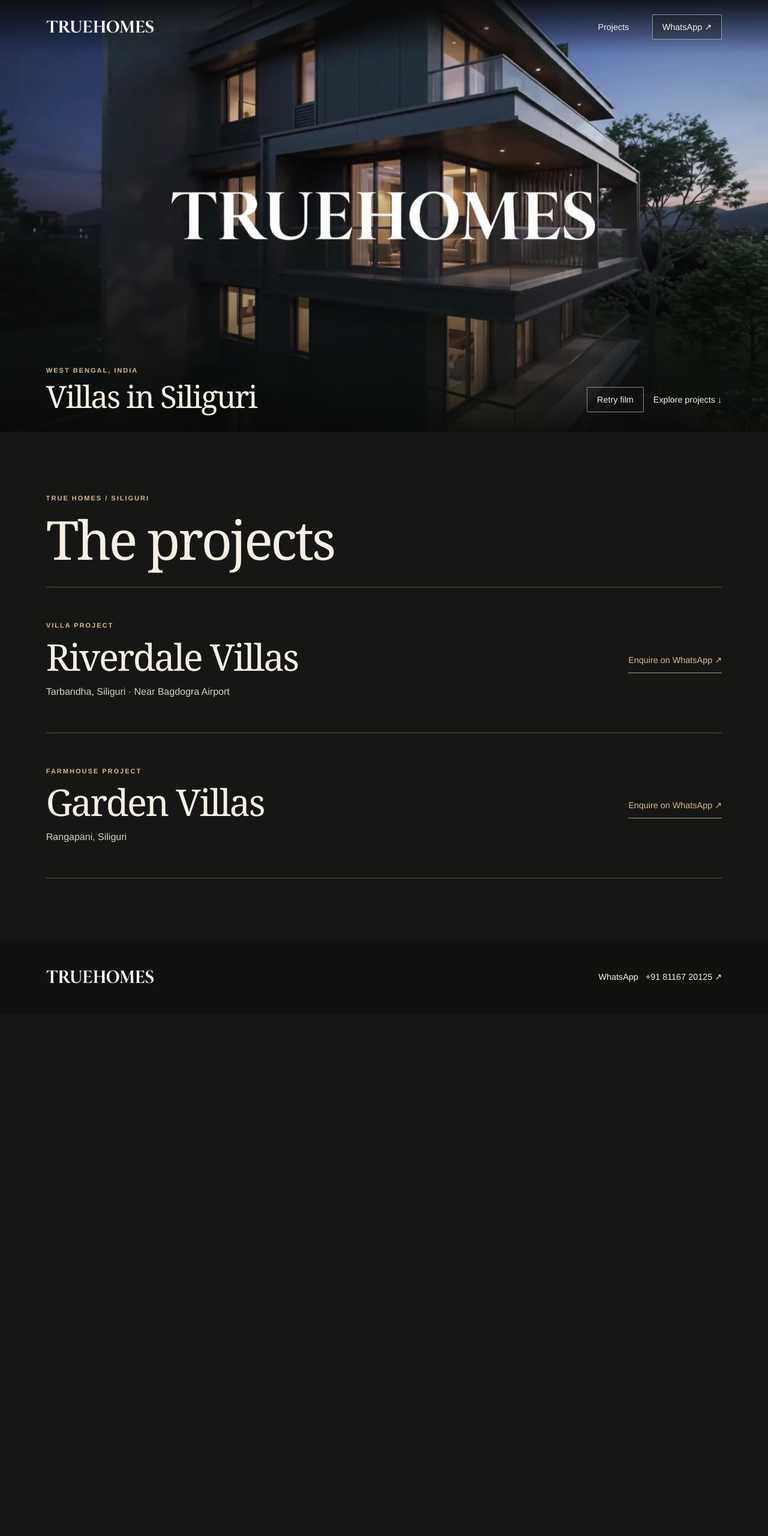
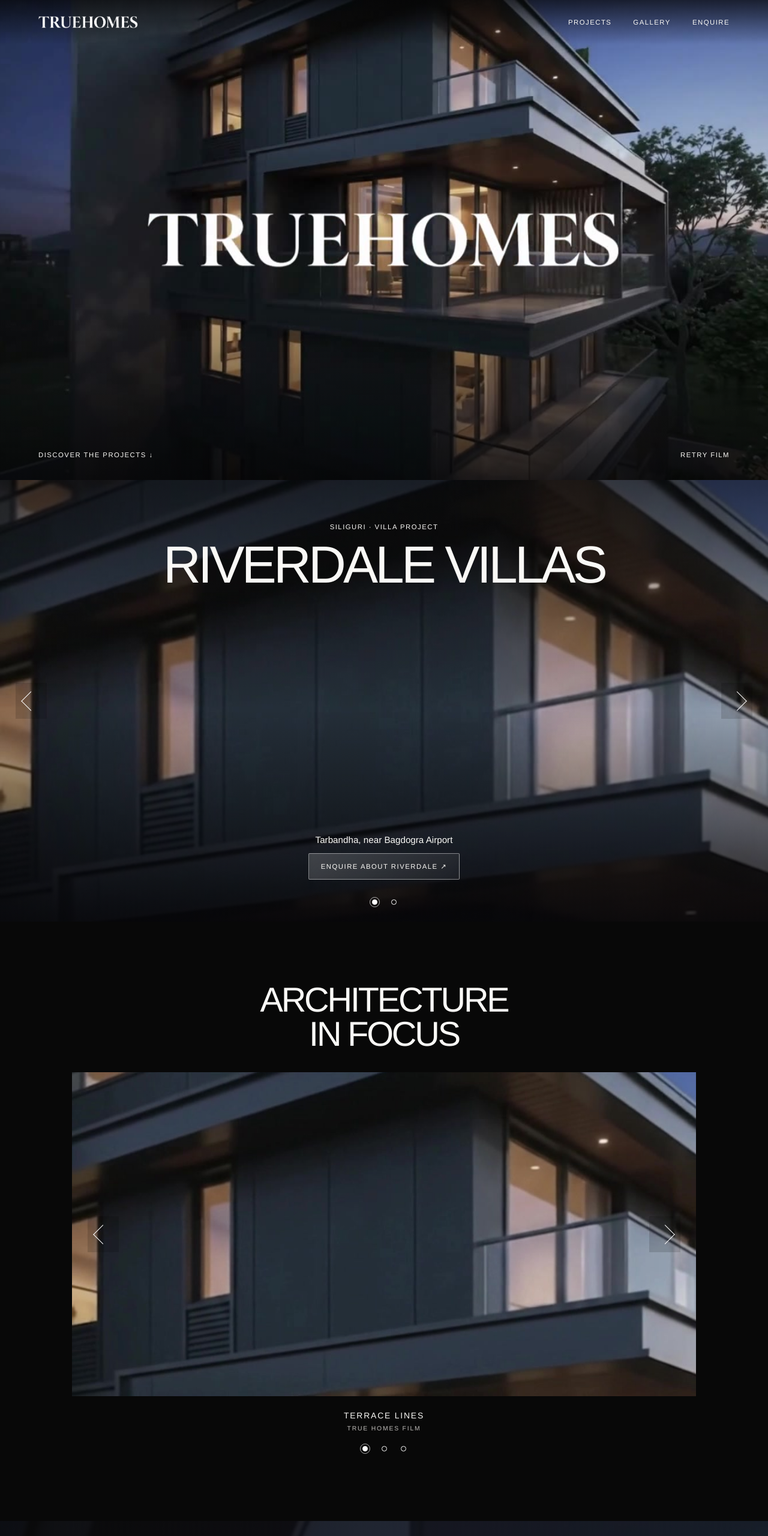
Before and after one commit to duttanurag321-ux/true-homes-siliguri, a plain HTML site: page site/index.html in a window 1280 px wide. Shown: the top 2560 px of the page at 60% size. Before the commit the page ends 1690 px from the top, so only its background shows below. Drawn offline with Linux system fonts and the light colour scheme.

Commit message:
Add files via upload

```diff
--- /dev/null
+++ b/site/collection.js
@@ -0,0 +1,47 @@
+const menuButton = document.querySelector("#menu-button");
+const menu = document.querySelector("#menu");
+
+function setMenu(open) {
+  menu.hidden = !open;
+  menuButton.setAttribute("aria-expanded", String(open));
+  menuButton.setAttribute("aria-label", open ? "Close menu" : "Open menu");
+}
+menuButton.addEventListener("click", () => setMenu(menu.hidden));
+menu.addEventListener("click", () => setMenu(false));
+document.addEventListener("keydown", event => {
+  if (event.key === "Escape" && !menu.hidden) {
+    setMenu(false);
+    menuButton.focus();
+  }
+});
+
+for (const carousel of document.querySelectorAll("[data-carousel]")) {
+  const track = carousel.querySelector(".track");
+  const dots = [...carousel.querySelectorAll(".dots button")];
+  const slides = [...track.children];
+  let active = 0;
+
+  function show(index) {
+    active = (index + slides.length) % slides.length;
+    const smooth = !matchMedia("(prefers-reduced-motion: reduce)").matches;
+    track.scrollTo({left: slides[active].offsetLeft - slides[0].offsetLeft,
+                    behavior: smooth ? "smooth" : "instant"});
+  }
+  function sync() {
+    active = Math.min(slides.length - 1, Math.round(track.scrollLeft / track.clientWidth));
+    dots.forEach((dot, index) => dot.setAttribute("aria-pressed", String(index === active)));
+    slides.forEach((slide, index) => { slide.inert = index !== active; });
+  }
+  carousel.querySelector(".prev").addEventListener("click", () => show(active - 1));
+  carousel.querySelector(".next").addEventListener("click", () => show(active + 1));
+  dots.forEach((dot, index) => dot.addEventListener("click", () => show(index)));
+  track.addEventListener("keydown", event => {
+    if (event.key === "ArrowLeft" || event.key === "ArrowRight") {
+      event.preventDefault();
+      show(active + (event.key === "ArrowLeft" ? -1 : 1));
+    }
+  });
+  track.addEventListener("scroll", sync, {passive:true});
+  window.addEventListener("resize", sync);
+  sync();
+}
--- a/site/index.html
+++ b/site/index.html
@@ -2,33 +2,58 @@
 <html lang="en-IN">
 <head>
 <meta charset="utf-8">
-  <meta name="viewport" content="width=device-width, initial-scale=1">
-  <meta name="theme-color" content="#161715">
-  <meta name="description" content="Explore Riverdale Villas in Tarbandha near Bagdogra Airport and Garden Villas, a farmhouse project in Rangapani, Siliguri. Enquire with True Homes on WhatsApp.">
-  <title>True Homes | Villas in Siliguri</title>
+<meta name="viewport" content="width=device-width, initial-scale=1, viewport-fit=cover">
+<meta name="theme-color" content="#090909">
+<meta name="description" content="Explore Riverdale Villas near Bagdogra Airport and Garden Villas in Rangapani, Siliguri. Contact True Homes on WhatsApp.">
+<title>True Homes | Siliguri</title>
 <link rel="stylesheet" href="styles.css">
 <script defer src="video.js"></script>
+<script defer src="collection.js"></script>
 </head>
 <body>
 <a class="skip" href="#projects">Skip to projects</a>
-<header>
-  <a href="#home" aria-label="True Homes home"><img src="assets/wordmark.png" alt="True Homes" class="logo"></a>
-  <nav aria-label="Main navigation"><a href="#projects">Projects</a><a class="outline" href="https://wa.me/918116720125?text=Hello%20True%20Homes%2C%20I%27d%20like%20to%20enquire%20about%20your%20projects%20in%20Siliguri.">WhatsApp ↗</a></nav>
+<header class="mast">
+<a href="#home" aria-label="True Homes home"><img class="logo" src="assets/wordmark.png" alt="True Homes"></a>
+<nav class="wide-nav" aria-label="Main navigation"><a href="#projects">Projects</a><a href="#gallery">Gallery</a><a href="#interest">Enquire</a></nav>
+<button id="menu-button" class="menu-toggle" aria-expanded="false" aria-controls="menu" aria-label="Open menu"><i></i><i></i></button>
 </header>
+<nav id="menu" aria-label="Mobile navigation" hidden><a href="#home">Home</a><a href="#projects">Projects</a><a href="#gallery">Gallery</a><a href="#interest">Enquire</a></nav>
 <main>
-  <section class="hero" id="home" aria-label="True Homes in Siliguri">
+<section class="hero" id="home" aria-label="True Homes opening film">
+<h1 class="sr">True Homes villas in Siliguri</h1>
 <picture><source media="(max-width: 700px) and (orientation: portrait)" srcset="assets/cover-tall.jpg"><img class="film" src="assets/cover-wide.jpg" alt=""></picture>
 <video class="film" muted loop playsinline aria-hidden="true" data-wide="assets/hero-desktop.mp4.mp4" data-tall="assets/hero-mobile.mp4.mp4"></video>
-    <div class="hero-foot"><div><p class="label">West Bengal, India</p><h1>Villas in Siliguri</h1></div>
-    <div class="controls"><button type="button" hidden>Play film</button><a href="#projects">Explore projects ↓</a></div></div>
+<div class="film-foot"><a href="#projects">Discover the projects ↓</a><span class="controls"><button type="button" hidden>Play film</button></span></div>
 </section>
-  <section class="projects" id="projects" aria-labelledby="projects-heading">
-    <p class="label">True Homes / Siliguri</p><h2 id="projects-heading">The projects</h2>
-    <article><div><p class="label">Villa project</p><h3>Riverdale Villas</h3><p>Tarbandha, Siliguri <span>·</span> Near Bagdogra Airport</p></div>
-    <a class="project-link" aria-label="Enquire about Riverdale Villas on WhatsApp" href="https://wa.me/918116720125?text=Hello%20True%20Homes%2C%20I%27m%20interested%20in%20Riverdale%20Villas%20in%20Tarbandha.%20Could%20you%20share%20the%20details%3F">Enquire on WhatsApp ↗</a></article>
-    <article><div><p class="label">Farmhouse project</p><h3>Garden Villas</h3><p>Rangapani, Siliguri</p></div>
-    <a class="project-link" aria-label="Enquire about Garden Villas on WhatsApp" href="https://wa.me/918116720125?text=Hello%20True%20Homes%2C%20I%27m%20interested%20in%20Garden%20Villas%2C%20the%20farmhouse%20project%20in%20Rangapani.%20Could%20you%20share%20the%20details%3F">Enquire on WhatsApp ↗</a></article>
+
+<section id="projects" class="showcase" aria-label="Projects in Siliguri" data-carousel>
+<div class="track" tabindex="0" aria-label="Swipe or use arrow keys to browse projects">
+<article class="slide river"><div class="slide-title"><p>Siliguri · Villa project</p><h2>Riverdale <em>Villas</em></h2></div>
+<div class="slide-foot"><p>Tarbandha, near Bagdogra Airport</p><a class="glass" href="https://wa.me/918116720125?text=Hello%20True%20Homes%2C%20please%20share%20details%20about%20Riverdale%20Villas%20in%20Tarbandha.">Enquire about Riverdale ↗</a></div></article>
+<article class="slide garden"><div class="slide-title"><p>Siliguri · Farmhouse project</p><h2>Garden <em>Villas</em></h2></div>
+<div class="slide-foot"><p>Rangapani, Siliguri</p><a class="glass" href="https://wa.me/918116720125?text=Hello%20True%20Homes%2C%20please%20share%20details%20about%20Garden%20Villas%20in%20Rangapani.">Enquire about Garden Villas ↗</a></div></article>
+</div>
+<button class="arrow prev" aria-label="Previous project"></button><button class="arrow next" aria-label="Next project"></button>
+<div class="dots" aria-label="Choose project"><button aria-label="Show Riverdale Villas" aria-pressed="true"></button><button aria-label="Show Garden Villas" aria-pressed="false"></button></div>
 </section>
+
+<section id="gallery" class="gallery"><h2>Architecture <em>in focus</em></h2>
+<div class="gallery-stage" data-carousel>
+<div class="track" tabindex="0" aria-label="Browse stills from the True Homes film">
+<figure><img src="assets/terrace.jpg" loading="lazy" alt="Terrace with glass balustrade beneath a deep roof overhang"><figcaption>Terrace lines <small>True Homes film</small></figcaption></figure>
+<figure><img src="assets/glass.jpg" loading="lazy" alt="Warm interior light seen through full-height glazing"><figcaption>Through the glass <small>True Homes film</small></figcaption></figure>
+<figure><img src="assets/roof.jpg" loading="lazy" alt="Angular roof edge catching the evening light"><figcaption>Light on the façade <small>True Homes film</small></figcaption></figure>
+</div>
+<button class="arrow prev" aria-label="Previous film still"></button><button class="arrow next" aria-label="Next film still"></button>
+<div class="dots" aria-label="Choose film still"><button aria-label="Show terrace" aria-pressed="true"></button><button aria-label="Show glazing" aria-pressed="false"></button><button aria-label="Show façade" aria-pressed="false"></button></div>
+</div></section>
+
+<section id="interest" class="interest"><div class="contact-panel"><h2><em>Express</em> your interest</h2>
+<form action="https://wa.me/918116720125" method="get">
+<label for="project">Project of interest</label><select id="project" name="text"><option value="Hello True Homes, please share details about both projects in Siliguri.">Both projects</option><option value="Hello True Homes, please share details about Riverdale Villas in Tarbandha.">Riverdale Villas</option><option value="Hello True Homes, please share details about Garden Villas in Rangapani.">Garden Villas</option></select>
+<button class="glass" type="submit">Continue on WhatsApp ↗</button></form>
+<a class="number" href="https://wa.me/918116720125">+91 81167 20125</a></div></section>
 </main>
-<footer><img src="assets/wordmark.png" alt="True Homes" class="logo"><a href="https://wa.me/918116720125">WhatsApp &nbsp; +91 81167 20125 ↗</a></footer>
+<footer><img class="logo" src="assets/wordmark.png" alt="True Homes"><span>Siliguri, West Bengal</span></footer>
+<nav class="dock" aria-label="Quick actions"><a href="#projects">Projects</a><a href="#gallery">Gallery</a><a href="https://wa.me/918116720125?text=Hello%20True%20Homes%2C%20I%27d%20like%20to%20enquire%20about%20your%20Siliguri%20projects.">WhatsApp ↗</a></nav>
 </body></html>
--- a/site/styles.css
+++ b/site/styles.css
@@ -1,43 +1,83 @@
-:root {color-scheme:dark; --paper:#f5efe4; --gold:#d5b88f; --margin:clamp(1.25rem,6vw,7rem); font-family:"Helvetica Neue",Arial,sans-serif; color:var(--paper); background:#161715}
+:root {color-scheme:dark;--pad:clamp(20px,5vw,84px);--edge:rgba(255,255,255,.45);font-family:"Helvetica Neue",Arial,sans-serif;color:#faf9f6;background:#080808}
 * {box-sizing:border-box}
-body,h1,h2,h3,p {margin:0}
-a,button {color:inherit;text-decoration:none}
-a:hover,button:hover {color:var(--gold)}
-:focus-visible {outline:3px solid #f1c68e;outline-offset:4px}
-.skip {position:absolute;z-index:4;background:#171817;padding:12px;transform:translateY(-150%)}
-.skip:focus {transform:none}
-header,footer,.hero-foot,article,nav,.controls {display:flex;align-items:center;justify-content:space-between;gap:1rem}
-header {position:absolute;z-index:2;inset:0 0 auto;padding:1.45rem var(--margin);background:linear-gradient(#0b0c0de6,transparent)}
-.logo {display:block;width:clamp(116px,15vw,180px);height:auto}
-nav,footer,.controls,.project-link {font-size:.9rem}
-nav {gap:clamp(1rem,3vw,3rem)}
-nav a,.controls a,footer a {padding:.85rem 0}
-.outline,button {border:1px solid #ffffff80;border-radius:2px;background:#15161455;padding:.75rem 1rem}
-button {font:inherit;cursor:pointer}
-.hero {position:relative;height:90vh;height:90svh;min-height:440px;background:#262a29;isolation:isolate}
-.film,.hero::after {position:absolute;inset:0;width:100%;height:100%;object-fit:cover;z-index:-2}
+body,h1,h2,p,figure {margin:0}
+a,button,select {font:inherit;color:inherit}
+a {text-decoration:none}
+button,select {cursor:pointer}
+button {background:none;border:0}
+[hidden] {display:none!important}
+:focus-visible {outline:2px solid white;outline-offset:-3px}
+.sr,.skip:not(:focus) {position:absolute;width:1px;height:1px;overflow:hidden;clip-path:inset(50%)}
+.skip:focus {position:fixed;z-index:12;padding:16px;background:black}
+.mast,.dock,.film-foot,footer {display:flex;align-items:center;justify-content:space-between}
+.mast {height:74px;position:absolute;inset:0 0 auto;z-index:7;padding:0 var(--pad);background:linear-gradient(#050506b8,transparent)}
+.logo {display:block;width:clamp(126px,13vw,200px);height:auto}
+.wide-nav {display:flex;gap:36px}
+.wide-nav a,.glass,.film-foot,.slide-title p,figcaption,footer,.dock,.interest label {text-transform:uppercase;letter-spacing:.13em;font-size:.71rem}
+.wide-nav a {padding:14px 0}
+.menu-toggle,#menu {display:none}
+.hero {position:relative;height:100vh;height:100svh;min-height:390px;background:#101019}
+.film {position:absolute;inset:0;width:100%;height:100%;object-fit:cover}
 video {opacity:0}
 video.ready {opacity:1}
-.hero::after {content:"";z-index:-1;background:linear-gradient(0deg,#090b09e8,transparent 40%);pointer-events:none}
-.hero-foot {position:absolute;inset:auto var(--margin) 2rem;align-items:flex-end}
-.label {font-size:.69rem;letter-spacing:.18em;font-weight:600;text-transform:uppercase;color:var(--gold);line-height:1.6}
-h1,h2,h3 {font-family:"Baskervville",Georgia,serif;font-weight:400;letter-spacing:-.04em;line-height:1.08}
-h1 {font-size:clamp(2.4rem,4vw,4.6rem);margin-top:.35rem}
-.projects {max-width:1580px;margin:auto;padding:clamp(4rem,8vw,9rem) var(--margin)}
-h2 {font-size:clamp(3.4rem,7vw,7rem);margin:.6rem 0 2rem}
-article {border-top:1px solid #56564b;padding:clamp(2rem,4.3vw,4.6rem) 0}
-article:last-child {border-bottom:1px solid #56564b}
-h3 {font-size:clamp(2.35rem,4.8vw,5rem);margin:.55rem 0 .8rem}
-article p:last-child {color:#d2d0c7;line-height:1.6}
-article span {color:var(--gold)}
-.project-link {padding:.85rem 0;border-bottom:1px solid #af9778;color:var(--gold)}
-footer {padding:2.5rem var(--margin);background:#10120f}
+.hero:after {content:"";position:absolute;inset:65% 0 0;background:linear-gradient(transparent,#040405bd);pointer-events:none}
+.film-foot {position:absolute;bottom:24px;left:var(--pad);right:var(--pad);z-index:1}
+.film-foot a,.film-foot button {padding:12px 0}
+.film-foot button {text-transform:inherit;letter-spacing:inherit}
+h2 {text-transform:uppercase;font-size:clamp(2.5rem,6.8vw,7rem);font-weight:580;line-height:.98;letter-spacing:-.055em}
+h2 em {font-weight:300;font-style:normal}
+.showcase,.gallery-stage {position:relative}
+.track {display:flex;overflow-x:auto;scroll-snap-type:x mandatory;scrollbar-width:none}
+.track::-webkit-scrollbar {display:none}
+.track>* {flex:0 0 100%;min-width:0;scroll-snap-align:start;scroll-snap-stop:always}
+.slide {position:relative;min-height:510px;height:92vh;height:92svh;background-size:cover;background-position:center;display:flex;flex-direction:column;align-items:center;justify-content:space-between;text-align:center;padding:clamp(3.5rem,9vh,8rem) 20px 70px}
+.river {background-image:linear-gradient(#05050794,transparent 52%,#060609e0),url(assets/terrace.jpg)}
+.garden {background-image:linear-gradient(#100e0a96,transparent 52%,#0b0806de),url(assets/glass.jpg)}
+.slide-title p {margin:0 0 14px}
+.slide-foot p {margin:0 0 14px;font-size:.95rem}
+.glass,.dock a {display:inline-flex;align-items:center;justify-content:center;min-height:44px;padding:12px 20px;background:linear-gradient(135deg,#ffffff30,#ffffff0d);border:1px solid var(--edge);border-radius:2px;backdrop-filter:blur(10px)}
+.glass:hover,.dock a:hover {background-color:#ffffff26}
+.arrow {width:52px;height:60px;position:absolute;top:50%;transform:translateY(-50%);background:#0002}
+.prev {left:clamp(6px,2vw,32px)}
+.next {right:clamp(6px,2vw,32px)}
+.arrow:before {content:"";display:block;width:22px;height:22px;margin:auto;border-top:1px solid white;border-right:1px solid white;transform:rotate(45deg)}
+.prev:before {transform:rotate(-135deg)}
+.dots {display:flex;justify-content:center}
+.showcase .dots {position:absolute;bottom:15px;left:50%;transform:translateX(-50%)}
+.dots button {width:32px;height:36px;display:grid;place-items:center}
+.dots button:before {content:"";width:7px;height:7px;border-radius:100%;border:1px solid #fff}
+.dots button[aria-pressed=true]:before {background:#fff;outline:1px solid #fffa;outline-offset:3px}
+.gallery {padding:clamp(64px,8vw,130px) 4vw;text-align:center}
+.gallery h2 {font-size:clamp(2rem,4.5vw,5rem);margin-bottom:36px}
+.gallery h2 em,.interest h2 em {display:block}
+.gallery-stage {max-width:1040px;margin:auto}
+figure img {width:100%;height:clamp(270px,48vw,540px);object-fit:cover;display:block}
+figcaption {padding:24px 12px 10px;font-size:.87rem}
+figcaption small {display:block;font-size:.65rem;color:#bfbcb9;margin-top:8px}
+.gallery-stage .arrow {top:clamp(135px,24vw,270px)}
+.interest {min-height:550px;display:grid;align-items:center;padding:72px var(--pad);background:linear-gradient(90deg,#090909ed,#13121bba 60%,#16162077),url(assets/roof.jpg) center/cover}
+.contact-panel {max-width:510px}
+.interest h2 {font-size:clamp(2.7rem,5vw,5.2rem);margin-bottom:36px}
+.interest label,.number {display:block}
+select {border:0;border-bottom:1px solid #aaa;background:#181819;width:100%;padding:14px 8px;margin:8px 0 20px}
+.interest button {width:100%}
+.number {margin-top:24px;font-size:.88rem}
+footer {padding:36px var(--pad);color:#c6c3be}
+.dock {display:none}
 @media(max-width:700px) {
-  header {padding-top:1rem}
-  .hero-foot,article,footer {align-items:flex-start;flex-direction:column}
-  .hero-foot {bottom:1.4rem}
-  .controls {width:100%;justify-content:flex-start;gap:1.4rem}
-  .outline {padding:.65rem .7rem}
-  article {gap:.8rem}
+ .wide-nav {display:none}
+ .mast {height:62px}
+ .menu-toggle {display:grid;align-content:center;gap:6px;width:44px;height:44px}
+ .menu-toggle i {display:block;width:25px;height:1px;background:white;margin-left:auto}
+ #menu {display:grid;position:absolute;top:62px;left:0;right:0;background:#090909f5;padding:16px var(--pad);z-index:6}
+ #menu a {padding:14px 0;border-bottom:1px solid #444}
+ .film-foot {bottom:calc(65px + env(safe-area-inset-bottom));font-size:.62rem}
+ .slide {height:84svh;min-height:450px}
+ .arrow {width:44px}
+ .gallery {padding-left:12px;padding-right:12px}
+ .interest {min-height:440px}
+ .dock {display:flex;position:fixed;bottom:calc(12px + env(safe-area-inset-bottom));left:50%;transform:translateX(-50%);width:min(calc(100% - 28px),400px);gap:6px;z-index:5}
+ .dock a {flex:1;min-width:0;padding:10px 5px;background:#151517ab;font-size:.61rem}
+ footer {padding-bottom:calc(92px + env(safe-area-inset-bottom));gap:12px;font-size:.58rem}
 }
 @media(prefers-reduced-motion:no-preference){html {scroll-behavior:smooth}}
```
Also changed, not shown: site/assets/glass.jpg (added), site/assets/roof.jpg (added), site/assets/terrace.jpg (added). Lines whose indentation alone changed are shown as unchanged.
